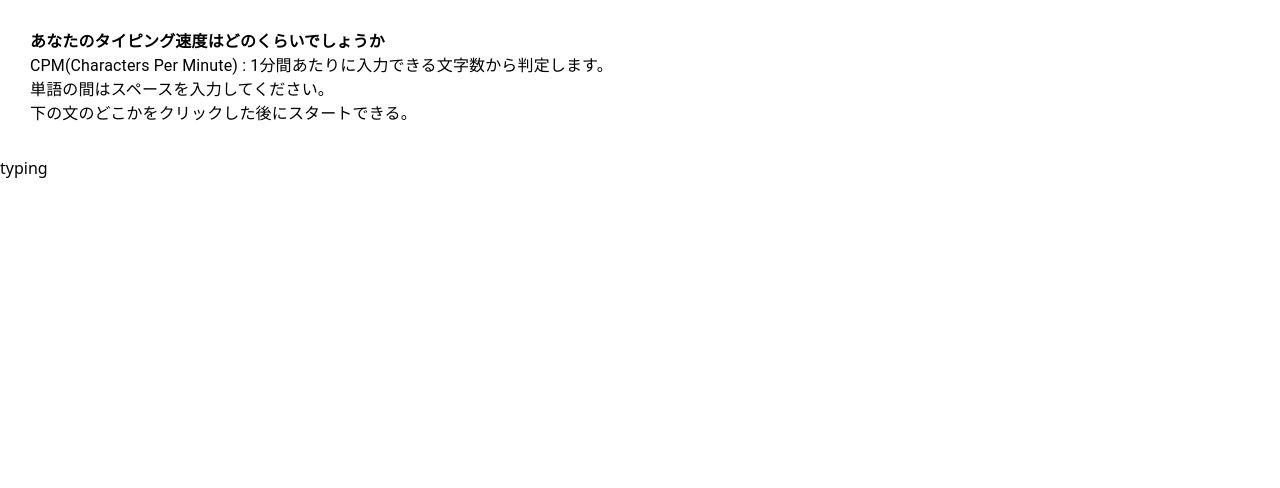
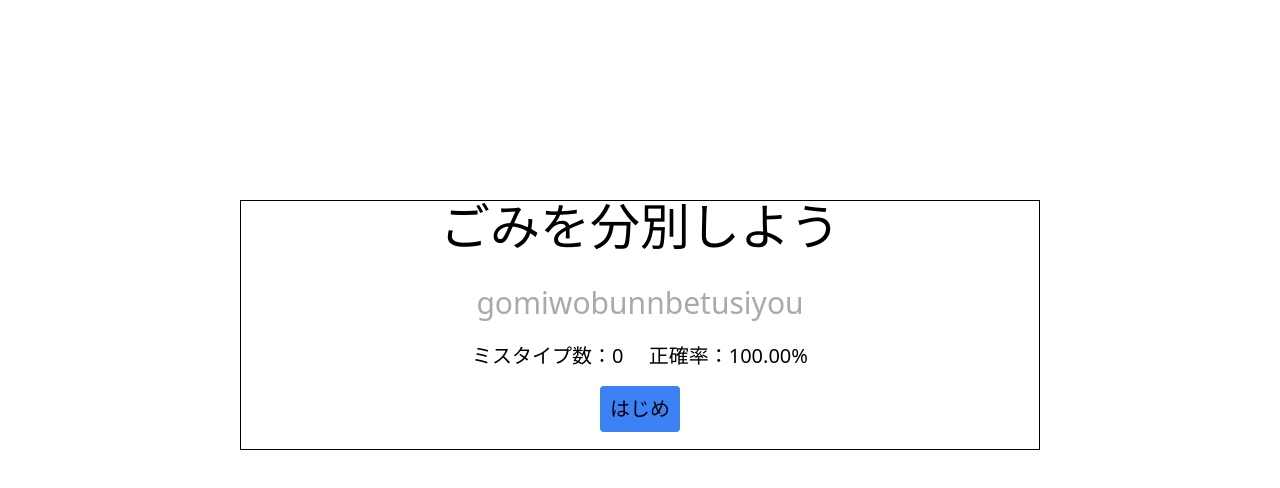
Before and after one commit to Fumiya-Tahara/Teitan-no-asobiba, a Next.js app in the folder front/: page /typingGame in a window 1280 px wide. Shown: the top 488 px of the page. Built offline with nearby package versions, Linux system fonts and the light colour scheme.

Commit message:
タイピング機能追加

```diff
--- a/front/package.json
+++ b/front/package.json
@@ -10,6 +10,8 @@
   },
   "dependencies": {
     "@material-ui/core": "^4.12.4",
+    "@mui/material": "^5.14.6",
+    "@mui/styled-engine-sc": "^5.14.6",
     "@types/node": "20.5.4",
     "@types/react": "18.2.21",
     "@types/react-dom": "18.2.7",
@@ -20,6 +22,8 @@
     "postcss": "8.4.28",
     "react": "18.2.0",
     "react-dom": "18.2.0",
+    "sass": "^1.66.1",
+    "styled-components": "^6.0.7",
     "tailwindcss": "3.3.3",
     "typescript": "5.1.6"
   }
--- a/front/src/app/layout.tsx
+++ b/front/src/app/layout.tsx
@@ -12,8 +12,8 @@ export default function RootLayout({
   children: React.ReactNode
 }) {
   return (
-    <>
+    <html>
       <body>{children}</body>
-    </>
+    </html>
   )
 }
--- /dev/null
+++ b/front/src/app/typingGame/App.scss
@@ -0,0 +1,27 @@
+  #textbox {
+    padding: 1rem;
+  }
+
+  .typed-letters {
+    color: black;
+  }
+
+  .current-letter {
+    color: #aaaaaa;
+    text-decoration: underline;
+    animation: blink 1s linear infinite;
+  }
+
+  .typo {
+    color: red;
+  }
+
+  @keyframes blink {
+    100% {
+      text-decoration: none;
+    }
+  }
+
+  .waiting-letters {
+    color: #aaaaaa;
+  }
--- /dev/null
+++ b/front/src/app/typingGame/components/Button.tsx
@@ -0,0 +1,28 @@
+import React from 'react';
+import { createTheme, ThemeProvider } from '@material-ui/core/styles';
+import Button from '@material-ui/core/Button';
+
+const styles = createTheme({
+    typography: {
+        button: {
+            textTransform: 'none',
+        },
+    },
+});
+
+type Props = {
+    children: any,
+    onClick: () => void,
+};
+
+export default function StartButton({ children, onClick }: Props) {
+    return (
+        <>
+        <ThemeProvider theme={styles}>
+            <Button onClick={onClick} variant='contained' color='primary'>
+                {children}
+            </Button>
+        </ThemeProvider>
+        </>
+    );
+}
--- a/front/src/app/typingGame/page.tsx
+++ b/front/src/app/typingGame/page.tsx
@@ -1,12 +1,131 @@
 "use client"
+import { useState, useEffect } from 'react';
+import './App.scss';
 
-import Discription from "./components/Discription"
+
+interface TypingData {
+    sentencejp: string
+    sentencero: string
+  }
+
+function TypingAPi(): TypingData[] {
+    const outputDataList: TypingData[] = [{
+        sentencejp: "ごみを分別しよう",
+        sentencero: "gomiwobunnbetusiyou",
+    },
+    {
+        sentencejp: "二酸化炭素を減らしましょう",
+        sentencero: "nisannkatannsowoherasimashou",
+    }
+  ];
+
+  return outputDataList;
+  }
+
 
 export default function Typing() {
-    return (
-      <>
-        <Discription />
-        <div className="">typing</div>
-      </>
-    )
-  }
+const [TypingCount,setTypingCount] = useState(0);
+const TypingArray : TypingData[] = TypingAPi();
+
+const [vowels, setVowels] = useState<string>("aeiou");
+const [consonants, setConsonants] = useState<string>("bcdfghjklmnpqrstvwxyz");
+
+const [typing, setTyping] = useState<boolean>(false);//入力可能か不可能か
+const [position, setPosition] = useState<number>(0); //位置情報をstateに追加
+
+const [typo, setTypo] = useState<number[]>(new Array(0));//打ち間違えた位置の配列
+
+const handleKey = (e: React.KeyboardEvent<HTMLDivElement>) => {
+    if (typing) {//入力可能のとき
+    let textSpans = document.querySelector("#textbox")!.children;//文字の配列を取得,!を追加することでnullでないときのみ動くようにする
+    if (e.key === TypingArray[TypingCount].sentencero[position]) {//入力したキーと現在入力しようとしている文字が一致するとき
+        if ((vowels.match(new RegExp(e.key, "g")) || []).length >= 2) {
+            setVowels(vowels.replace(e.key, ""));
+        } else if (
+            (consonants.match(new RegExp(e.key, "g")) || []).length >= 2
+        ) {
+            setConsonants(consonants.replace(e.key, ""));
+        }
+        //現在の文字を入力済みとする
+        textSpans[position].classList.add("typed-letters");
+        textSpans[position].classList.remove("current-letter");
+        if (position <= TypingArray[TypingCount].sentencero.length - 2) {//まだ入力していない文字があるとき
+            textSpans[position + 1].className = "current-letter";
+            setPosition(position + 1);
+        } else {//入力不可にする
+            setTyping(false);
+            refresh();
+        }
+        } else {//間違えたキーを入力したとき
+        if (typo.indexOf(position) === -1) {//その位置でのはじめての打ち間違えであるとき
+            let typoedLetter = TypingArray[TypingCount].sentencero[position];
+
+            if (~vowels.indexOf(typoedLetter)) {
+            setVowels(vowels + typoedLetter.repeat(10));
+            } else if (~consonants.indexOf(typoedLetter)) {
+            setConsonants(consonants + typoedLetter.repeat(10));
+            }
+            setTypo([...typo, position]);//打ち間違えた位置の配列にその位置を追加
+            textSpans[position].classList.add("typo");//打ち間違えた文字であることを示すclassを追加
+        }
+        }
+    }
+};
+
+// const typingToggle = () => setTyping(typing ? false : true);
+
+// useEffect(() => {
+//     console.log("useEffectが実行された");
+// },[typing]);
+
+const refresh = () => {
+    //文字の配列を取得
+    let textSpans = document.querySelector("#textbox")!.children;
+    //全ての文字のクラス名を変更
+    for (const i of textSpans){
+        i.className = "waiting-letters";
+    }
+    setPosition(0);//位置を最初に
+    setTypo(new Array(0));//打ち間違えた位置の配列をリセット
+    setTypingCount(TypingCount+1)
+};
+
+return (
+    <div className='flex justify-center'>
+        <div className="flex flex-col justify-center items-center border border-black w-[800px] h-[250px] mt-[200px]">
+            <div className='text-center text-[50px]'>{TypingArray[TypingCount].sentencejp}</div>
+            <div
+                onKeyDown={e => handleKey(e)}
+                className='flex flex-col justify-center items-center'>
+                <div>
+                    <div id="textbox" className='text-center text-[30px] '>
+                        <span className="current-letter">{TypingArray[TypingCount].sentencero[0]}</span>
+                        {TypingArray[TypingCount].sentencero
+                            .split("")
+                            .slice(1)
+                            .map(char => (
+                            <span className="waiting-letters">{char}</span>
+                            ))}
+                        </div>
+                        <div className='text-center text-[20px]'>
+                        ミスタイプ数：{typo.length}　 正確率：
+                        {(
+                            100 *
+                            (1 -
+                            typo.length /
+                                (typo.slice(-1)[0] === position
+                                ? position + 1
+                                : position === 0
+                                ? 1
+                                : position))
+                        ).toFixed(2)}
+                        %
+                    </div>
+                </div>
+                <button onClick={() => setTyping(true)} className='bg-blue-500 hover:bg-blue-300 w-[80px] py-2 rounded text-[20px] mt-[15px] mb-[30px]'>{typing ? "タイプ中" : "はじめ"}</button>
+                {/* <button onClick={refresh} className='bg-blue-500 hover:bg-blue-300 w-[80px] py-2 rounded text-[20px] mt-[15px] mb-[30px]'>つぎへ</button> */}
+            </div>
+        </div>
+    </div>
+    );
+}
```
Also changed, not shown: 1 other file (tests, documents, lock files or other folders).
